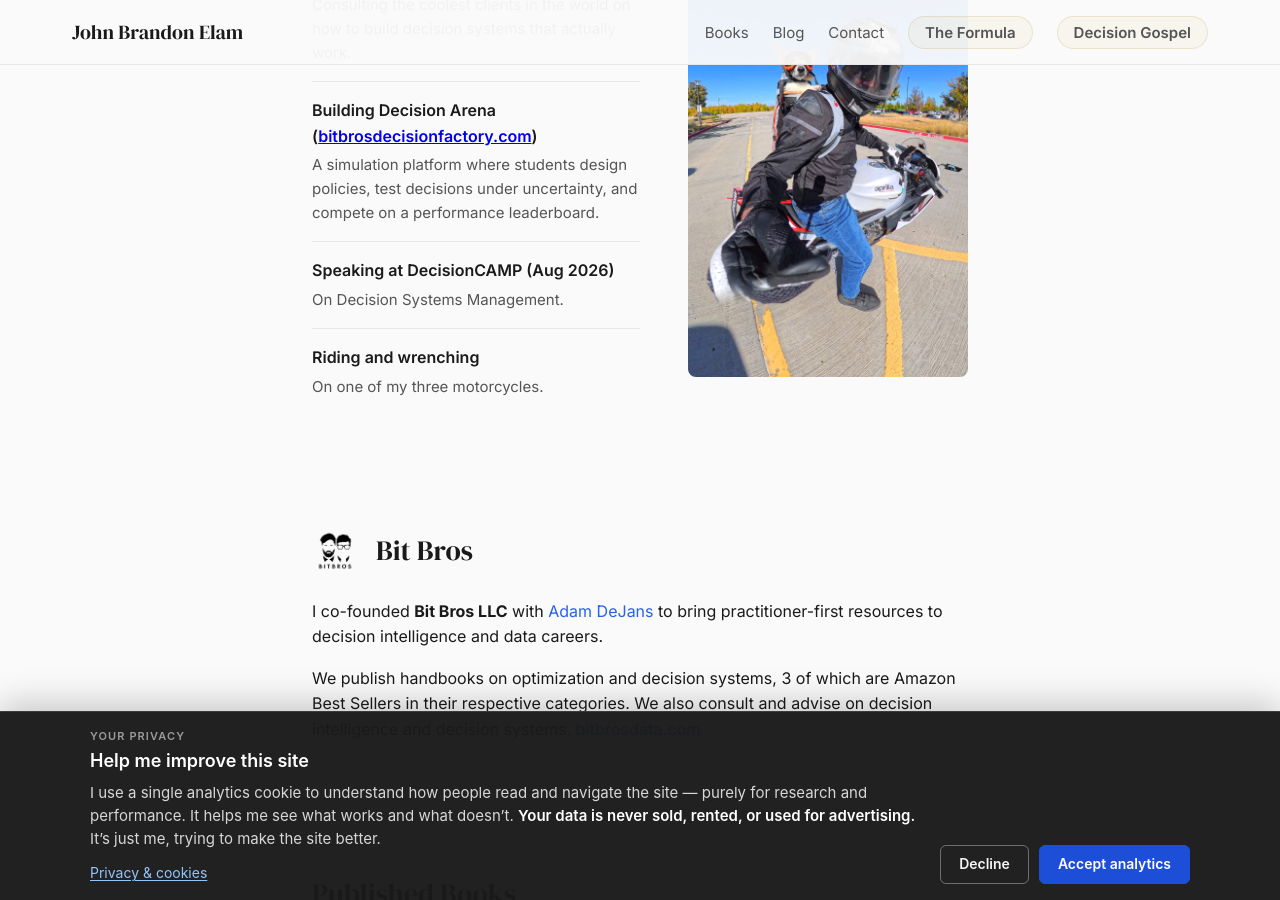
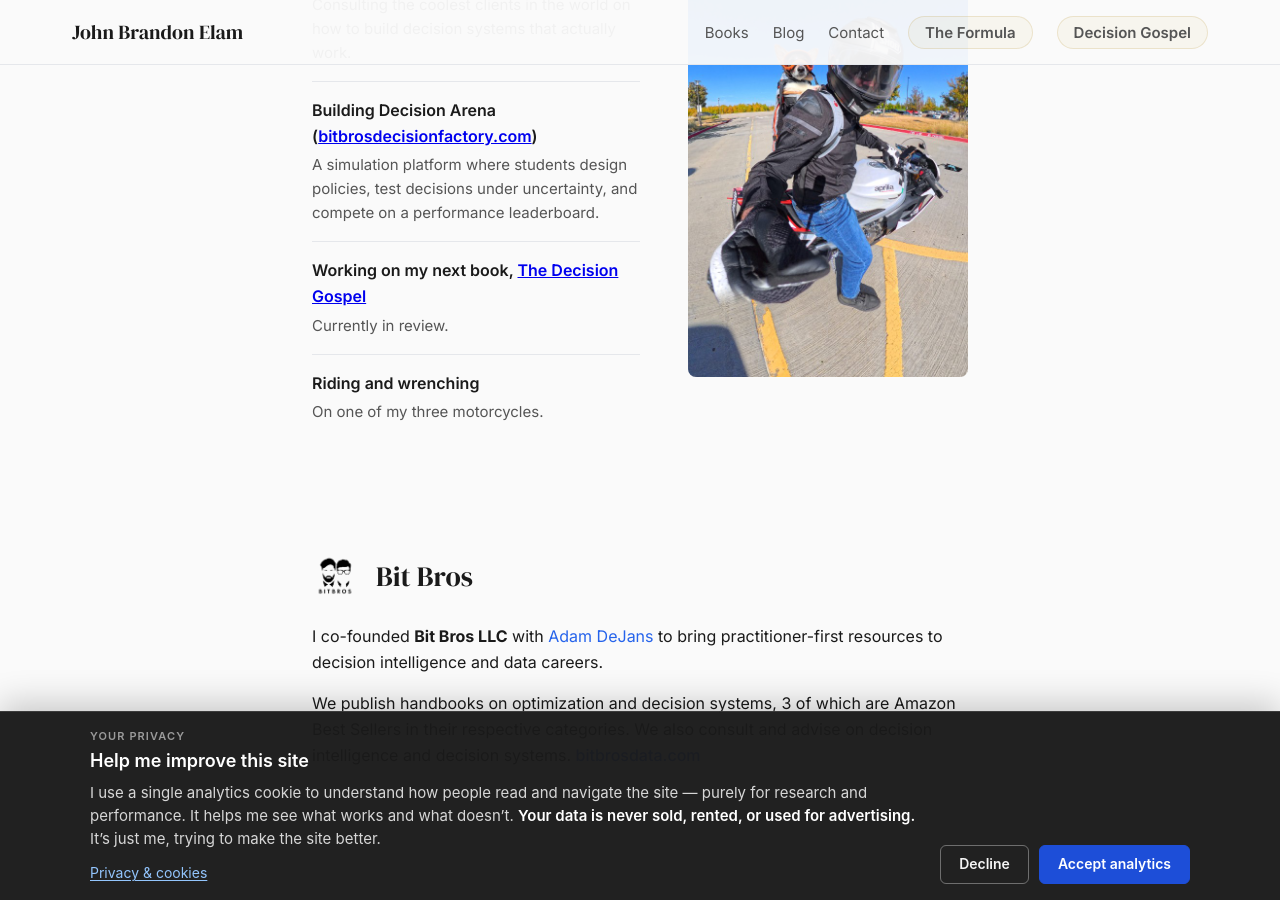
Before and after one commit to JohnBElam/my-site, a Jekyll site: the page built from index.html, in a window 1280 px wide and 900 px high, scrolled down 1274 px. Built offline with Jekyll 4.4.1, drawn with Linux system fonts in a browser that asks for light colours.

Commit message:
Update What I'm Up To: Decision Gospel book, drop DecisionCAMP
DecisionCAMP already lives in the Featured Appearances marquee, so replace
the upcoming-talk bullet with the next book currently in review.

Co-authored-by: John Brandon Elam <JohnBElam@users.noreply.github.com>

```diff
--- a/index.html
+++ b/index.html
@@ -52,8 +52,8 @@ description: Make Decisions, Not Dashboards. Decision systems, games, honest thi
           <span class="up-to-detail">A simulation platform where students design policies, test decisions under uncertainty, and compete on a performance leaderboard.</span>
         </li>
         <li class="up-to-item">
-          <span class="up-to-lead">Speaking at DecisionCAMP (Aug 2026)</span>
-          <span class="up-to-detail">On Decision Systems Management.</span>
+          <span class="up-to-lead">Working on my next book, <a href="https://thedecisiongospel.com/" target="_blank" rel="noopener">The Decision Gospel</a></span>
+          <span class="up-to-detail">Currently in review.</span>
         </li>
         <li class="up-to-item">
           <span class="up-to-lead">Riding and wrenching</span>
```
